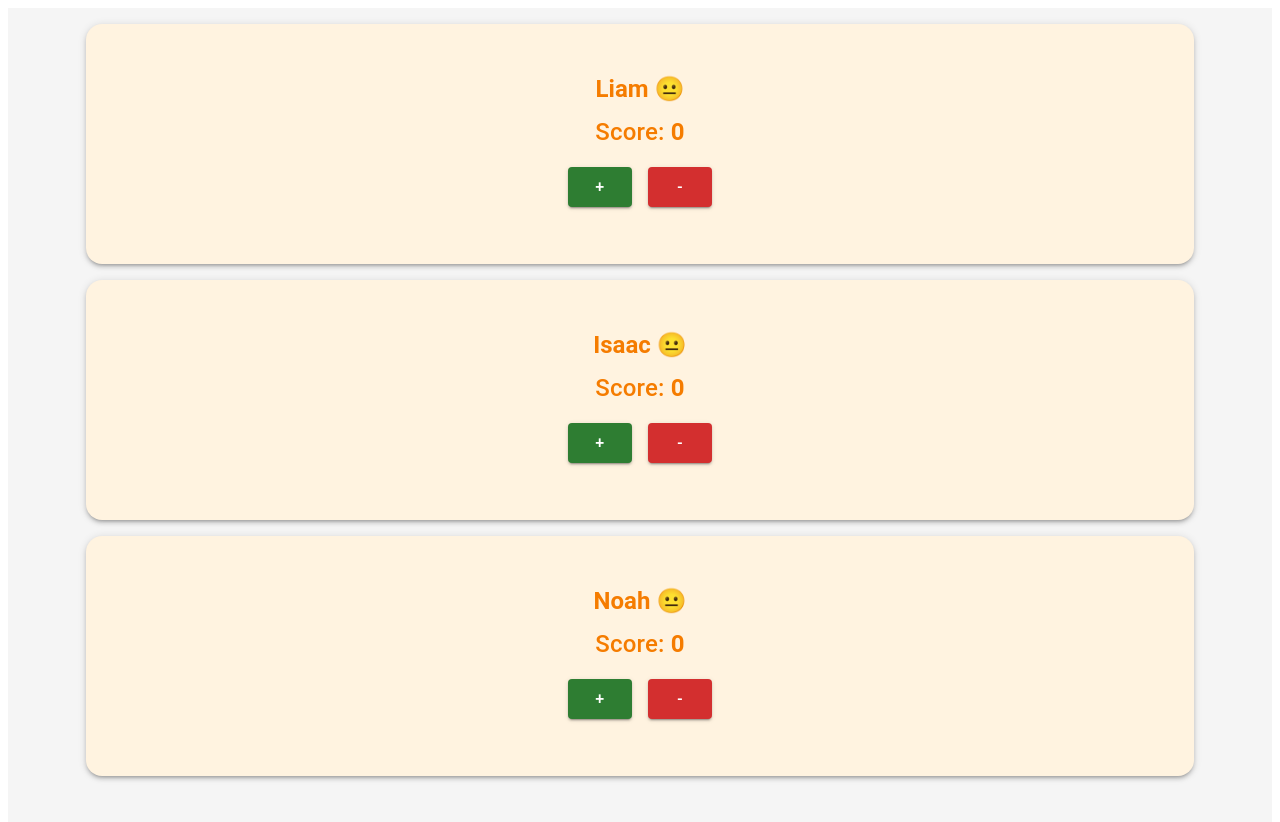
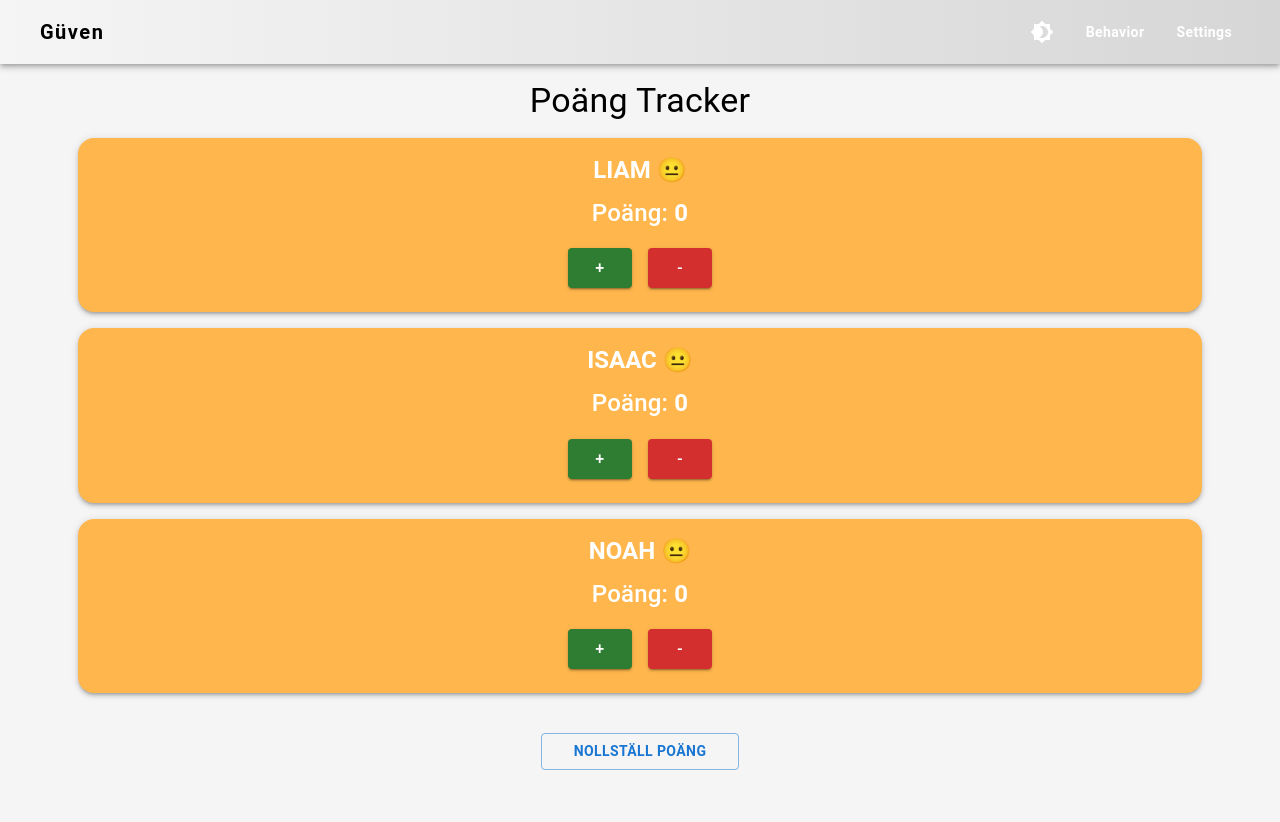
Before and after one commit to ismailguven91/family, a React (Create React App) app: page / in a window 1280 px wide. Shown: the top 822 px of the page. Built offline with nearby package versions, Linux system fonts and the light colour scheme.

Commit message:
best deploy

```diff
--- a/package.json
+++ b/package.json
@@ -11,9 +11,11 @@
     "@mui/icons-material": "^6.1.9",
     "@mui/material": "^6.1.9",
     "core-js": "^3.39.0",
+    "gapi-script": "^1.2.0",
     "promise-polyfill": "^8.3.0",
     "react": "^18.2.0",
     "react-dom": "^18.2.0",
+    "react-router-dom": "^7.0.1",
     "react-scripts": "5.0.1",
     "regenerator-runtime": "^0.14.1",
     "web-vitals": "^4.2.4",
--- a/public/index.html
+++ b/public/index.html
@@ -4,6 +4,7 @@
     <meta charset="utf-8" />
     <link rel="icon" href="%PUBLIC_URL%/favicon.ico" />
     <meta name="viewport" content="width=device-width, initial-scale=1" />
+    <script src="https://apis.google.com/js/api.js"></script>
     <meta name="theme-color" content="#000000" />
     <meta
       name="description"
--- a/src/App.tsx
+++ b/src/App.tsx
@@ -1,11 +1,21 @@
 import React from "react";
+import { HashRouter as Router, Routes, Route } from "react-router-dom";
 import { BehaviorTracker } from "./Components/BehaviorTracker";
+import { Navbar } from "./Components/Navbar";
+import { Settings } from "./Components/Settings";
+import { ThemeContextProvider } from "./Components/ThemeContext";
 
 export const App: React.FC = () => {
   return (
-    <div>
-      <BehaviorTracker />
-    </div>
+    <ThemeContextProvider>
+      <Router>
+        <Navbar />
+        <Routes>
+          <Route path="/" element={<BehaviorTracker />} />
+          <Route path="/settings" element={<Settings />} />
+        </Routes>
+      </Router>
+    </ThemeContextProvider>
   );
 };
 
--- a/src/Components/BehaviorTracker.tsx
+++ b/src/Components/BehaviorTracker.tsx
@@ -11,6 +11,8 @@ import {
   DialogContentText,
   DialogTitle,
   TextField,
+  Snackbar,
+  Alert,
 } from "@mui/material";
 
 interface Kid {
@@ -20,14 +22,15 @@ interface Kid {
 
 export const BehaviorTracker: React.FC = () => {
   const [kids, setKids] = useState<Kid[]>([
-    { name: "Liam", score: 0 },
-    { name: "Isaac", score: 0 },
-    { name: "Noah", score: 0 },
+    { name: "LIAM", score: 0 },
+    { name: "ISAAC", score: 0 },
+    { name: "NOAH", score: 0 },
   ]);
 
   const [passwordDialogOpen, setPasswordDialogOpen] = useState(false);
   const [passwordInput, setPasswordInput] = useState("");
   const [error, setError] = useState(false);
+  const [snackbarOpen, setSnackbarOpen] = useState(false); // For success popup
 
   const CORRECT_PASSWORD = "1234";
 
@@ -42,6 +45,7 @@ export const BehaviorTracker: React.FC = () => {
     setKids(resetKids);
     setPasswordDialogOpen(false);
     setPasswordInput("");
+    setSnackbarOpen(true); // Show success popup
   };
 
   const handleOpenPasswordDialog = () => {
@@ -62,15 +66,19 @@ export const BehaviorTracker: React.FC = () => {
     }
   };
 
+  const handleSnackbarClose = () => {
+    setSnackbarOpen(false);
+  };
+
   const getScoreStyle = (score: number) => {
     if (score < 0) {
-      return { color: "#d32f2f", emoji: "😡", background: "#fdecea" };
+      return { background: "#ff6f61", emoji: "😡", color: "#fff" };
     } else if (score >= 0 && score <= 3) {
-      return { color: "#f57c00", emoji: "😐", background: "#fff3e0" };
+      return { background: "#ffb74d", emoji: "😐", color: "#fff" };
     } else if (score > 3 && score <= 7) {
-      return { color: "#2e7d32", emoji: "😊", background: "#e8f5e9" };
+      return { background: "#81c784", emoji: "😊", color: "#fff" };
     } else {
-      return { color: "#1976d2", emoji: "😃", background: "#e3f2fd" };
+      return { background: "#4fc3f7", emoji: "😃", color: "#fff" };
     }
   };
 
@@ -82,45 +90,41 @@ export const BehaviorTracker: React.FC = () => {
         alignItems: "center",
         justifyContent: "flex-start",
         height: "100vh",
-        backgroundColor: "#f5f5f5",
         padding: 2,
       }}
     >
+      {/* Title */}
+      <Typography variant="h4" sx={{ marginBottom: 2 }}>
+        Poäng Tracker
+      </Typography>
+
       {kids.map((kid, index) => {
-        const { color, emoji, background } = getScoreStyle(kid.score);
+        const { background, emoji, color } = getScoreStyle(kid.score);
 
         return (
           <Card
             key={index}
             sx={{
-              flex: "0 1 30%", // Cards are 30% of the height
-              width: "90%", // Cards take 90% of the width
-              marginBottom: 2, // Spacing between cards
+              width: "90%",
+              marginBottom: 2,
               borderRadius: 4,
               boxShadow: 3,
-              display: "flex",
-              alignItems: "center",
-              justifyContent: "center",
               backgroundColor: background,
+              color: color,
             }}
           >
-            <CardContent
-              sx={{
-                textAlign: "center",
-              }}
-            >
+            <CardContent sx={{ textAlign: "center" }}>
               <Typography
                 variant="h5"
                 sx={{
                   fontWeight: "bold",
-                  color,
                   marginBottom: 1,
                 }}
               >
                 {kid.name} {emoji}
               </Typography>
-              <Typography variant="h6" sx={{ fontSize: "1.5rem", color }}>
-                Score: <strong>{kid.score}</strong>
+              <Typography variant="h6" sx={{ fontSize: "1.5rem" }}>
+                Poäng: <strong>{kid.score}</strong>
               </Typography>
               <Box
                 sx={{
@@ -152,17 +156,28 @@ export const BehaviorTracker: React.FC = () => {
         );
       })}
 
+      {/* Reset Button */}
+      <Button
+        variant="outlined"
+        onClick={handleOpenPasswordDialog}
+        sx={{
+          marginTop: 3,
+          paddingX: 4,
+          fontWeight: "bold",
+        }}
+      >
+        Nollställ Poäng
+      </Button>
+
       {/* Password Dialog */}
       <Dialog
         open={passwordDialogOpen}
         onClose={handleClosePasswordDialog}
         aria-labelledby="password-dialog-title"
       >
-        <DialogTitle id="password-dialog-title">Enter Password</DialogTitle>
+        <DialogTitle id="password-dialog-title">Lösenord</DialogTitle>
         <DialogContent>
-          <DialogContentText>
-            Please enter the numeric password to reset all scores.
-          </DialogContentText>
+          <DialogContentText>Ange lösenord</DialogContentText>
           <TextField
             type="password"
             fullWidth
@@ -175,14 +190,30 @@ export const BehaviorTracker: React.FC = () => {
           />
         </DialogContent>
         <DialogActions>
-          <Button onClick={handleClosePasswordDialog} color="secondary">
-            Cancel
+          <Button onClick={handleClosePasswordDialog} color="error">
+            Avbryt
           </Button>
           <Button onClick={handlePasswordSubmit} color="primary">
-            Submit
+            Nollställ Poäng
           </Button>
         </DialogActions>
       </Dialog>
+
+      {/* Success Snackbar */}
+      <Snackbar
+        open={snackbarOpen}
+        autoHideDuration={3000}
+        onClose={handleSnackbarClose}
+        anchorOrigin={{ vertical: "bottom", horizontal: "center" }}
+      >
+        <Alert
+          onClose={handleSnackbarClose}
+          severity="success"
+          sx={{ width: "100%" }}
+        >
+          Poängen har nollställts!
+        </Alert>
+      </Snackbar>
     </Box>
   );
 };
--- /dev/null
+++ b/src/Components/Navbar.tsx
@@ -0,0 +1,139 @@
+import React from "react";
+import {
+  AppBar,
+  Toolbar,
+  Typography,
+  Button,
+  IconButton,
+  Box,
+  useMediaQuery,
+  Menu,
+  MenuItem,
+} from "@mui/material";
+import { Link } from "react-router-dom";
+import { useThemeContext } from "./ThemeContext";
+import MenuIcon from "@mui/icons-material/Menu";
+import Brightness4Icon from "@mui/icons-material/Brightness4";
+import Brightness7Icon from "@mui/icons-material/Brightness7";
+
+export const Navbar: React.FC = () => {
+  const { toggleTheme, darkMode } = useThemeContext();
+  const isMobile = useMediaQuery("(max-width:600px)");
+  const [anchorEl, setAnchorEl] = React.useState<null | HTMLElement>(null);
+
+  const handleMenuOpen = (event: React.MouseEvent<HTMLButtonElement>) => {
+    setAnchorEl(event.currentTarget);
+  };
+
+  const handleMenuClose = () => {
+    setAnchorEl(null);
+  };
+
+  return (
+    <AppBar
+      position="static"
+      sx={{
+        background: darkMode
+          ? "linear-gradient(90deg, #1c1c1c, #3a3a3a)"
+          : "linear-gradient(90deg, #f5f5f5, #d6d6d6)",
+        transition: "background 0.5s ease-in-out",
+        padding: "0 16px",
+      }}
+    >
+      <Toolbar>
+        {/* Theme Toggle Button */}
+
+        {/* Navbar Title */}
+        <Typography
+          variant="h6"
+          sx={{
+            flexGrow: 1,
+            fontWeight: "bold",
+            letterSpacing: 1.5,
+            color: darkMode ? "#ffffff" : "#000000",
+          }}
+        >
+          Güven
+        </Typography>
+        <IconButton
+          color="inherit"
+          onClick={toggleTheme}
+          sx={{
+            marginRight: 2,
+            "&:hover": {
+              backgroundColor: darkMode
+                ? "rgba(255, 255, 255, 0.1)"
+                : "rgba(0, 0, 0, 0.1)",
+            },
+          }}
+        >
+          {darkMode ? <Brightness7Icon /> : <Brightness4Icon />}
+        </IconButton>
+        {isMobile ? (
+          <>
+            <IconButton
+              color="inherit"
+              edge="start"
+              onClick={handleMenuOpen}
+              sx={{ ml: 1 }}
+            >
+              <MenuIcon />
+            </IconButton>
+            <Menu
+              anchorEl={anchorEl}
+              open={Boolean(anchorEl)}
+              onClose={handleMenuClose}
+            >
+              <MenuItem onClick={handleMenuClose} component={Link} to="/">
+                Behavior
+              </MenuItem>
+              <MenuItem
+                onClick={handleMenuClose}
+                component={Link}
+                to="/settings"
+              >
+                Settings
+              </MenuItem>
+            </Menu>
+          </>
+        ) : (
+          <Box sx={{ display: "flex", gap: 2 }}>
+            {/* Desktop Buttons */}
+            <Button
+              color="inherit"
+              component={Link}
+              to="/"
+              sx={{
+                textTransform: "none",
+                fontWeight: "bold",
+                "&:hover": {
+                  backgroundColor: darkMode
+                    ? "rgba(255, 255, 255, 0.1)"
+                    : "rgba(0, 0, 0, 0.1)",
+                },
+              }}
+            >
+              Behavior
+            </Button>
+            <Button
+              color="inherit"
+              component={Link}
+              to="/settings"
+              sx={{
+                textTransform: "none",
+                fontWeight: "bold",
+                "&:hover": {
+                  backgroundColor: darkMode
+                    ? "rgba(255, 255, 255, 0.1)"
+                    : "rgba(0, 0, 0, 0.1)",
+                },
+              }}
+            >
+              Settings
+            </Button>
+          </Box>
+        )}
+      </Toolbar>
+    </AppBar>
+  );
+};
--- /dev/null
+++ b/src/Components/Settings.tsx
@@ -0,0 +1,11 @@
+import React from "react";
+import { Box, Typography } from "@mui/material";
+
+export const Settings: React.FC = () => {
+  return (
+    <Box sx={{ padding: 2 }}>
+      <Typography variant="h4">Settings</Typography>
+      <Typography variant="body1">Configure your app settings here.</Typography>
+    </Box>
+  );
+};
--- /dev/null
+++ b/src/Components/ThemeContext.tsx
@@ -0,0 +1,43 @@
+import React, { createContext, useContext, useState } from "react";
+import { createTheme, ThemeProvider, CssBaseline } from "@mui/material";
+
+const ThemeContext = createContext<{
+  toggleTheme: () => void;
+  darkMode: boolean;
+}>({
+  toggleTheme: () => {},
+  darkMode: false,
+});
+
+export const ThemeContextProvider: React.FC<{ children: React.ReactNode }> = ({
+  children,
+}) => {
+  const [darkMode, setDarkMode] = useState(false);
+
+  const theme = createTheme({
+    palette: {
+      mode: darkMode ? "dark" : "light",
+      background: {
+        default: darkMode ? "#121212" : "#f5f5f5",
+        paper: darkMode ? "#1e1e1e" : "#ffffff",
+      },
+      text: {
+        primary: darkMode ? "#ffffff" : "#000000",
+        secondary: darkMode ? "#aaaaaa" : "#555555",
+      },
+    },
+  });
+
+  const toggleTheme = () => setDarkMode((prev) => !prev);
+
+  return (
+    <ThemeContext.Provider value={{ toggleTheme, darkMode }}>
+      <ThemeProvider theme={theme}>
+        <CssBaseline />
+        {children}
+      </ThemeProvider>
+    </ThemeContext.Provider>
+  );
+};
+
+export const useThemeContext = () => useContext(ThemeContext);
--- /dev/null
+++ b/src/global.d.ts
@@ -0,0 +1,7 @@
+declare global {
+  interface Window {
+    gapi: any;
+  }
+}
+
+export {};
```
Also changed, not shown: 1 other file (tests, documents, lock files or other folders).
